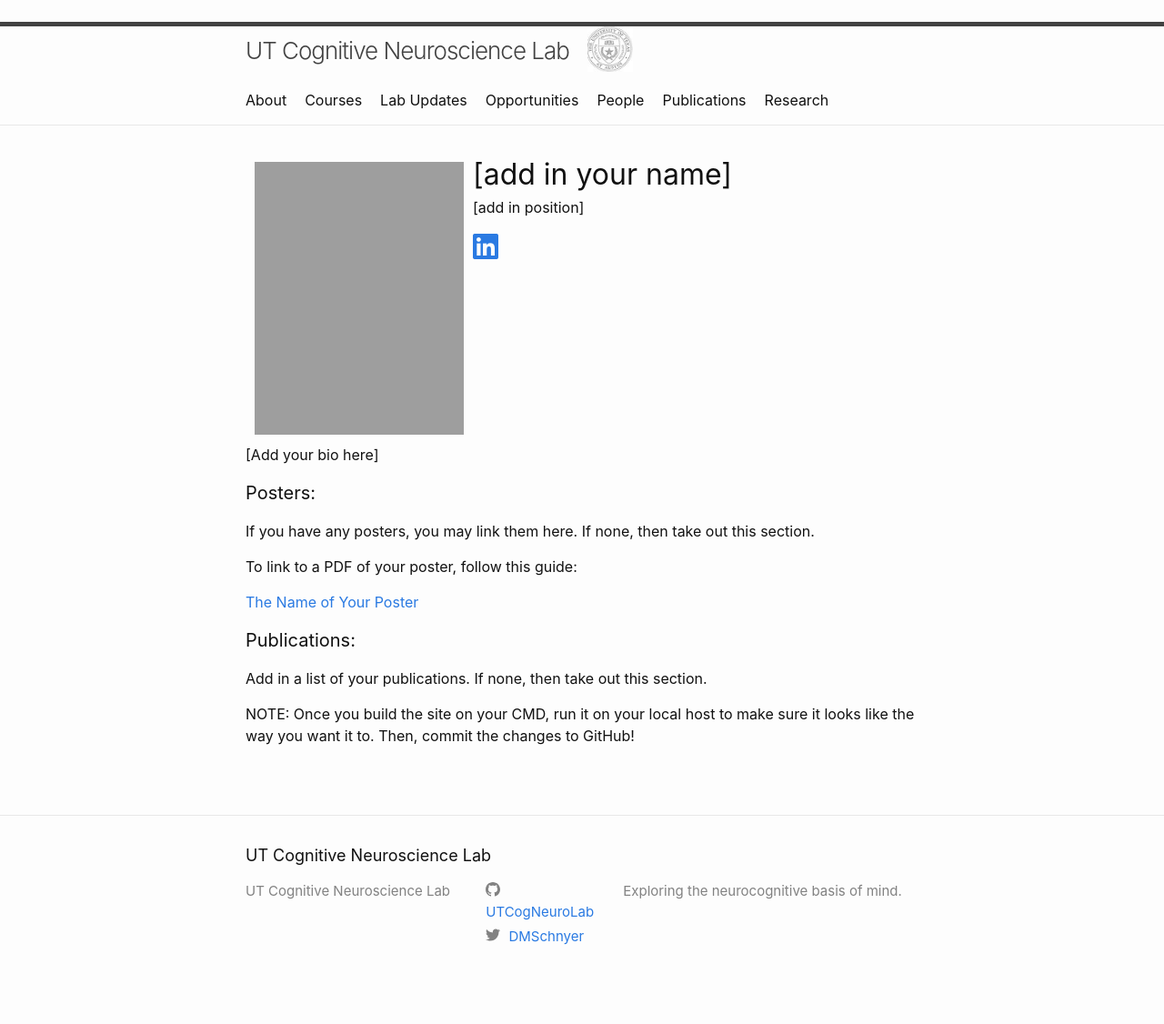
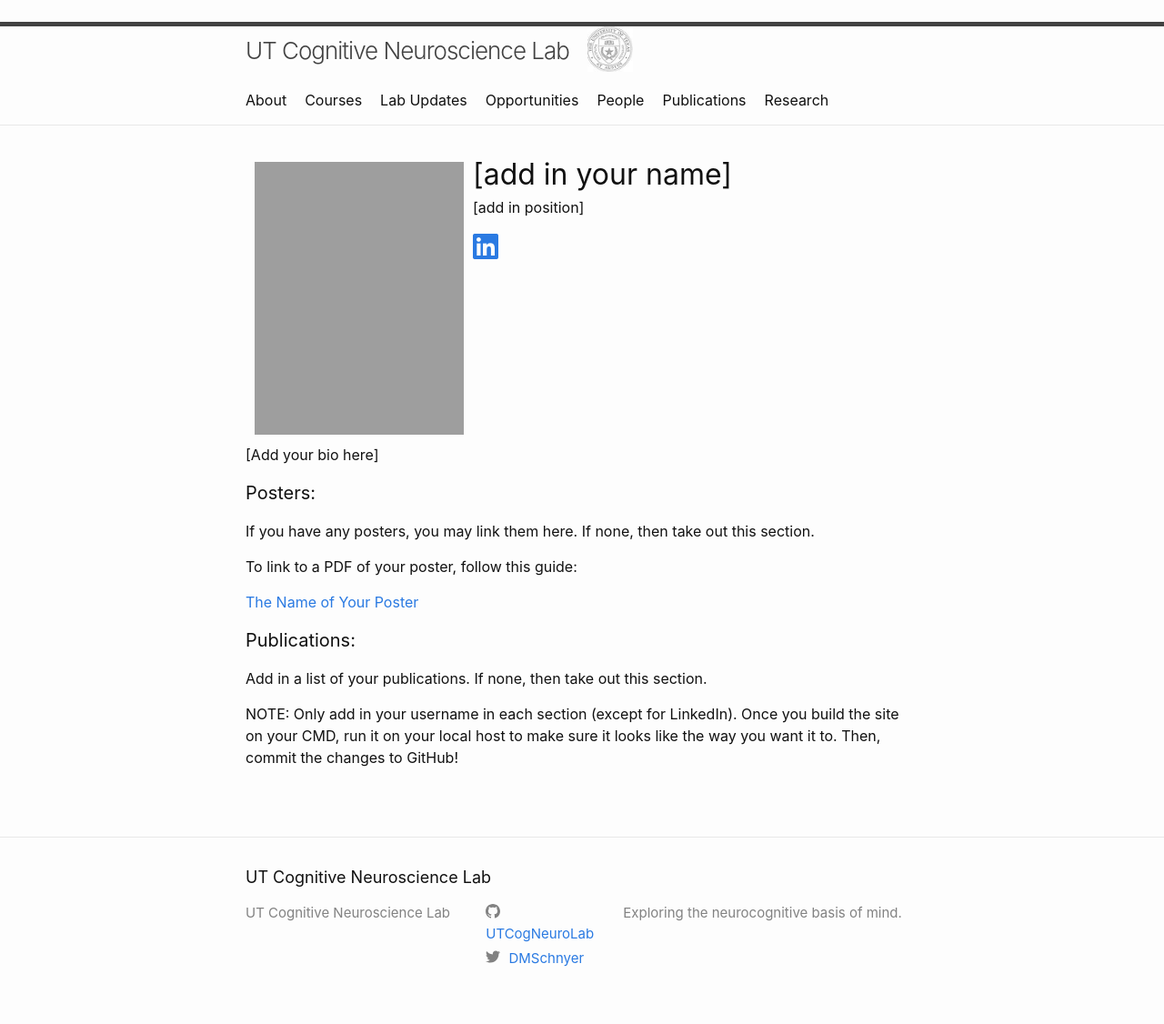
Before and after one commit to UTCogNeuroLab/UTCogNeuroLab.github.io, a Jekyll site: the page built from team/template.md, in a window 1280 px wide. Shown: the whole page at 91% size. Built offline with Jekyll 4.4.1, drawn with Linux system fonts in a browser that asks for light colours; nearby versions of some CDN libraries; before the commit the page ends 1102 px from its top, so only the background shows below that.

```diff
--- a/team/template.md
+++ b/team/template.md
@@ -28,4 +28,4 @@ To link to a PDF of your poster, follow this guide:
 
 Add in a list of your publications. If none, then take out this section.
 
-NOTE: Once you build the site on your CMD, run it on your local host to make sure it looks like the way you want it to. Then, commit the changes to GitHub!
+NOTE: Only add in your username in each section (except for LinkedIn). Once you build the site on your CMD, run it on your local host to make sure it looks like the way you want it to. Then, commit the changes to GitHub!
```
Also changed, not shown: people.md (+9 -2 lines), team/nicholas-griffin.md (+1 -1 lines).
